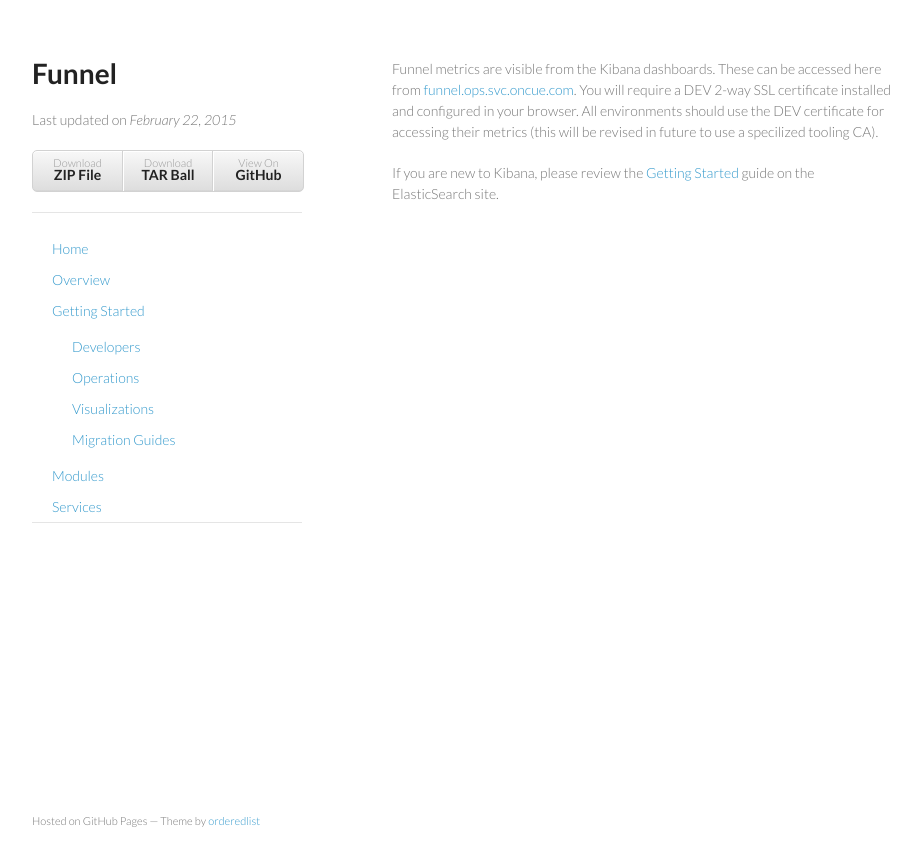
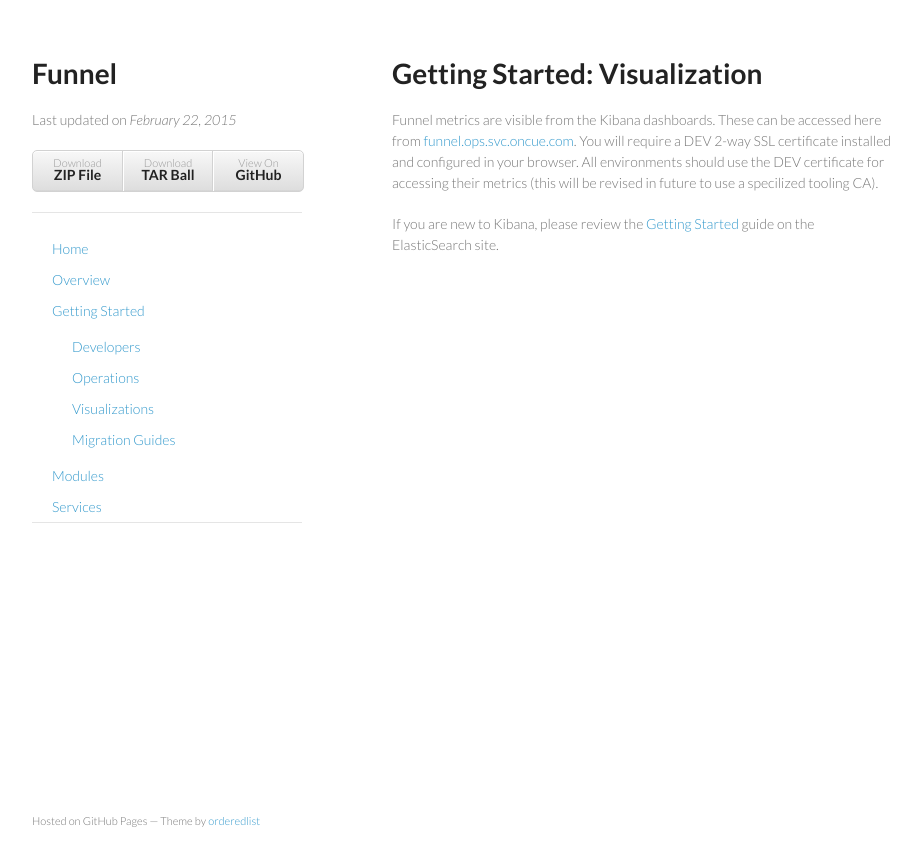
Before and after one commit to Verizon/funnel, a Jekyll site: the page built from getting-started/visualization.md, in a window 1280 px wide. Shown: the top 866 px of the page, without its empty margins (178-1099 px from the left). Built offline with Jekyll 4.4.1, drawn with Linux system fonts in a browser that asks for light colours; Markdown is read by kramdown in place of the engine named in the settings.

Commit message:
updated layout.html

```diff
--- a/getting-started/visualization.md
+++ b/getting-started/visualization.md
@@ -4,6 +4,8 @@
 section: "getting-started"
 ---
 
+# Getting Started: Visualization
+
 Funnel metrics are visible from the Kibana dashboards. These can be accessed here from [funnel.ops.svc.oncue.com](https://funnel.ops.svc.oncue.com). You will require a DEV 2-way SSL certificate installed and configured in your browser. All environments should use the DEV certificate for accessing their metrics (this will be revised in future to use a specilized tooling CA).
 
 If you are new to Kibana, please review the [Getting Started](http://www.elasticsearch.org/guide/en/kibana/3.0/) guide on the ElasticSearch site.
```
